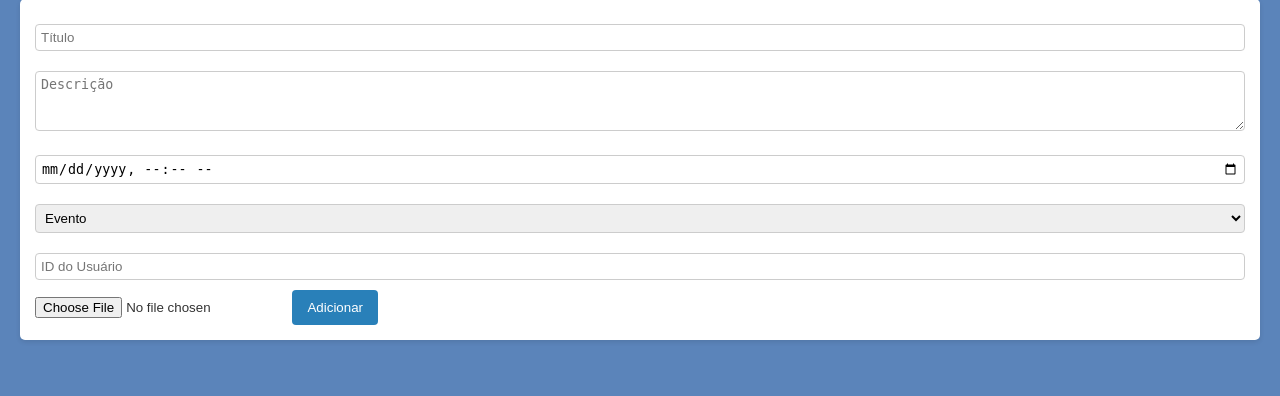
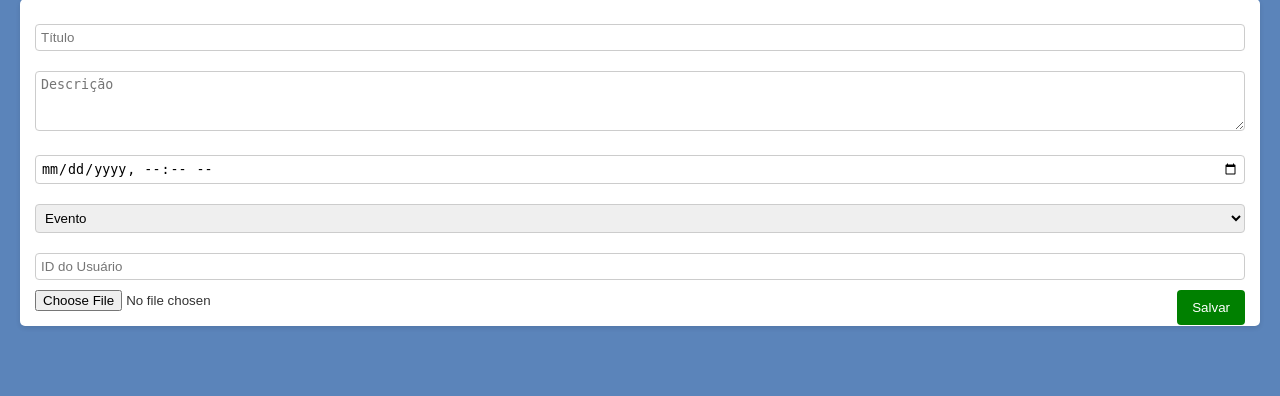
Before and after one commit to Douglas-Cordeiro-dos-Santos/projeto-anuncios-ete, a PHP site: page /criar_anuncio.html in a window 1280 px wide. Shown: the part 149-545 px from the top of the page. Run offline with PHP 8.4, Linux system fonts and the light colour scheme.

Commit message:
Alteração pag criar anúncio
Exclusão do botão "Adicionar", o mesmo estava ambíguo, dando a entender que era para adicionar uma imagem, e não o anúncio em sí.

Foi adicionado um botão "Salvar" na outra extremidade para justamente corrigir esse problema.

```diff
--- a/criar_anuncio.css
+++ b/criar_anuncio.css
@@ -12,6 +12,12 @@ h1 {
 #anuncios {
     margin: 20px 0;
 }
+
+#Salvar {
+    float: right;
+    background-color: green;
+}
+
 .anuncio {
     background: #fff;
     border: 1px solid #ccc;
--- a/criar_anuncio.html
+++ b/criar_anuncio.html
@@ -8,11 +8,8 @@
 </head>
 
 <body>
-
     <h1>Painel de Anúncios</h1>
-
     <div id="anuncios"></div>
-
     <h2>Adicionar Anúncio</h2>
     <form id="form-anuncio">
         <input type="text" id="titulo" placeholder="Título" required>
@@ -24,9 +21,8 @@
             <option value="anuncio">Anúncio</option>
         </select>
         <input type="number" id="usuario_id" placeholder="ID do Usuário" required>
-                <input type="file" id="imagem" accept="image/*"> <!-- Campo para adicionar imagem -->
-                <button type="submit">Adicionar</button>
+        <input type="file" id="imagem" accept="image/*"> <!--adicionar imagem -->
+        <button type="submit" id="Salvar">Salvar</button> <!--salvar-->
     </form>
-
 </body>
 </html>
```
Lines whose indentation alone changed are shown as unchanged.
